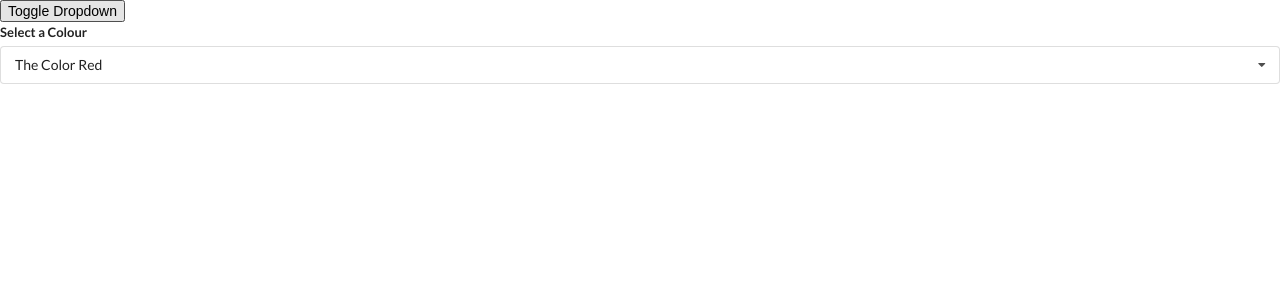
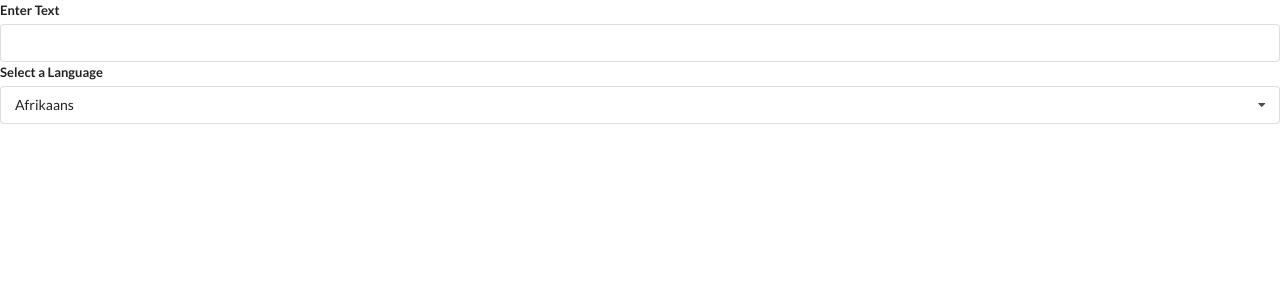
Before and after one commit to Rorywork/widgets, a React (Create React App) app: page / in a window 1280 px wide. Shown: the top 300 px of the page. Built offline with nearby package versions, Linux system fonts and the light colour scheme.

Commit message:
feat: builds input fields for Translate.js widget

```diff
--- a/src/App.js
+++ b/src/App.js
@@ -2,6 +2,7 @@
 // import Accordion from './components/Accordion';
 // import Search from './components/Search';
 import Dropdown from './components/Dropdown';
+import Translate from './components/Translate';
 
 const items = [
     {
@@ -34,19 +35,9 @@
 ];
 
 export default () => {
-    const [selected, setSelected] = useState(options[0]);
-    const [showDropdown, setShowDropdown] = useState(true);
-
     return (
-    <div>
-        <button onClick={() => setShowDropdown(!showDropdown)}>Toggle Dropdown</button>
-        {showDropdown ?
-        <Dropdown
-            selected={selected}
-            onSelectedChange={setSelected}
-            options={options}
-        /> : null
-        }
-    </div>
+        <div>
+            <Translate />
+        </div>
     );
 };
--- a/src/components/Dropdown.js
+++ b/src/components/Dropdown.js
@@ -1,6 +1,6 @@
 import React, {useState, useEffect, useRef} from 'react';
 
-const Dropdown = ({ options, selected, onSelectedChange }) => {
+const Dropdown = ({ label, options, selected, onSelectedChange }) => {
 
     const [open, setOpen] = useState(false);
     const ref = useRef();
@@ -41,7 +41,7 @@
     return (
         <div ref={ref} className="ui form">
             <div className="field">
-                <label className="label">Select a Colour</label>
+                <label className="label">{label}</label>
                 <div
                     onClick={() => setOpen(!open)}
                     className={`ui selection dropdown ${open ? 'visible active' : ''}`}
--- a/src/components/Translate.js
+++ b/src/components/Translate.js
@@ -1,8 +1,41 @@
 import React, { useState } from 'react';
-import Dropwdown from './Dropdown';
+import Dropdown from './Dropdown';
+
+const options = [
+    {
+        label: 'Afrikaans',
+        value: 'af'
+    },
+    {
+        label: 'Arabic',
+        value: 'ar'
+    },
+    {
+        label: 'Hindi',
+        value: 'hi'
+    }
+];
 
 const Translate = () => {
+    const [language, setLanguage] = useState(options[0]);
+    const [text, setText] = useState('');
 
+    return (
+        <div>
+            <div className="ui form">
+                <div className="field">
+                    <label>Enter Text</label>
+                    <input value={text} onChange={ (e) => setText(e.target.value)} />
+                </div>
+            </div>
+            <Dropdown
+                label="Select a Language"
+                selected={language}
+                onSelectedChange={setLanguage}
+                options={options}
+            />
+        </div>
+    );
 };
 
 export default Translate;
```
